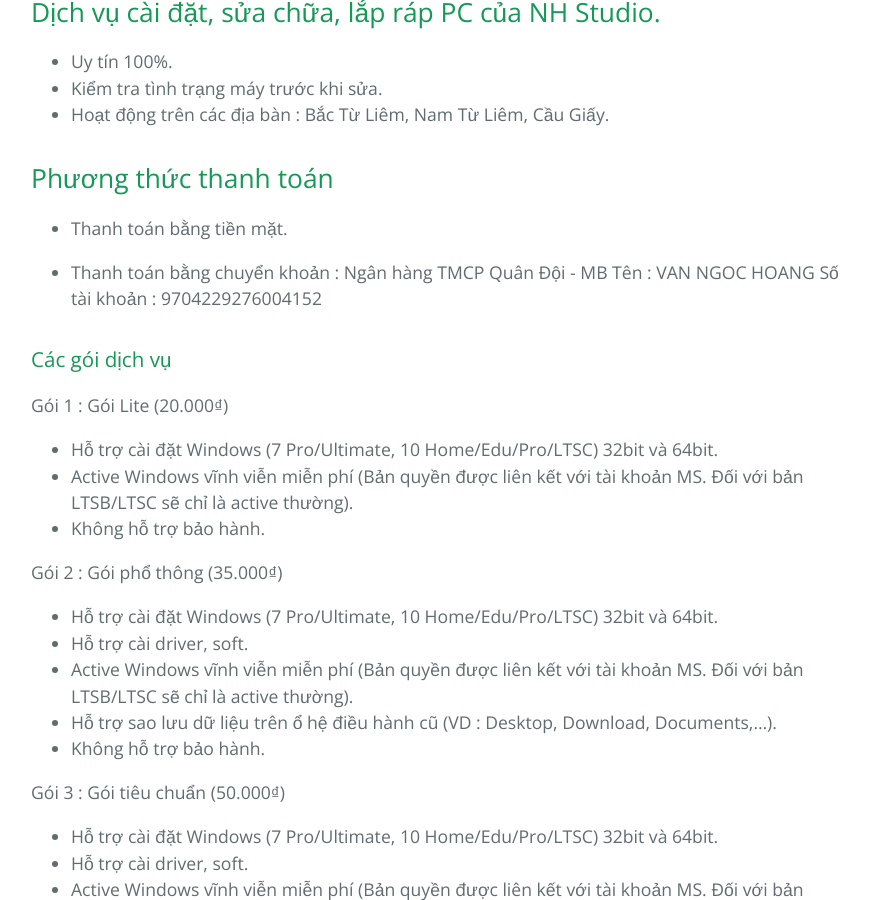
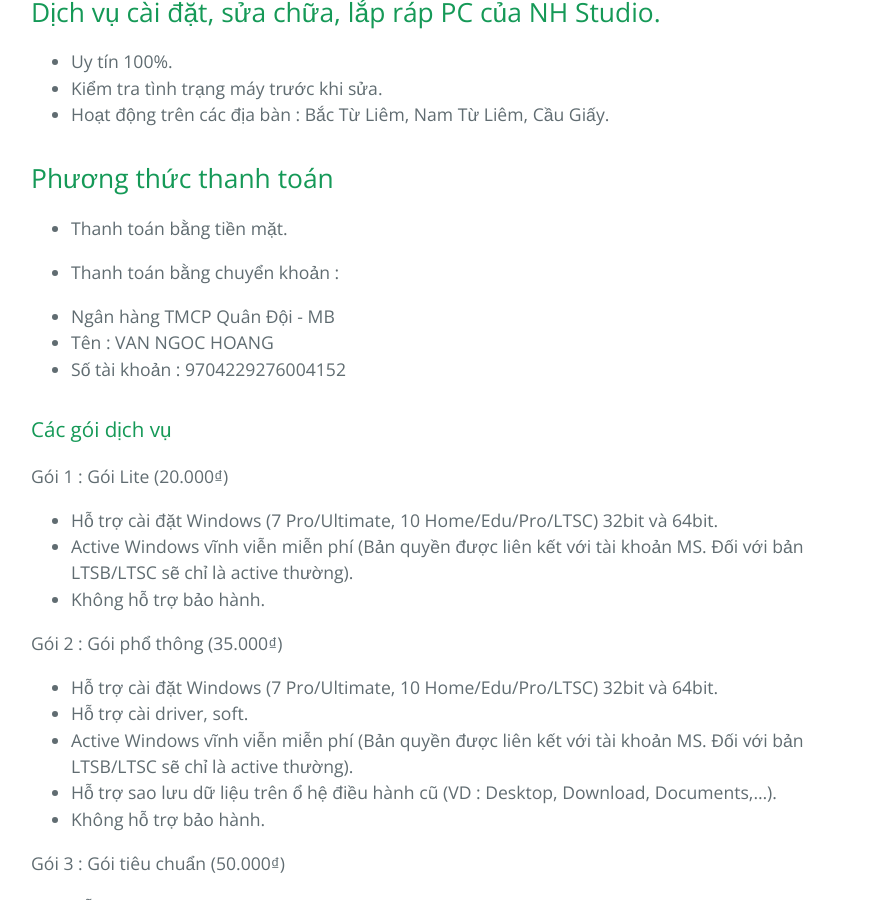
Before and after one commit to nh0909hn/NHFix, a Jekyll site: the page built from index.md, in a window 1280 px wide and 900 px high, scrolled down 422 px. Shown: the whole window, without its empty margins (193-1062 px from the left). Built offline with Jekyll 4.4.1, drawn with Linux system fonts in a browser that asks for light colours; our own code applies the rules of GitHub Pages for plain Markdown files.

Commit message:
Add files via upload

```diff
--- a/index.md
+++ b/index.md
@@ -9,9 +9,10 @@
 - Thanh toán bằng tiền mặt.
 
 - Thanh toán bằng chuyển khoản :
-Ngân hàng TMCP Quân Đội - MB
-Tên : VAN NGOC HOANG
-Số tài khoản : 9704229276004152
+
++ Ngân hàng TMCP Quân Đội - MB
++ Tên : VAN NGOC HOANG
++ Số tài khoản : 9704229276004152
 
 ### Các gói dịch vụ
 
```
